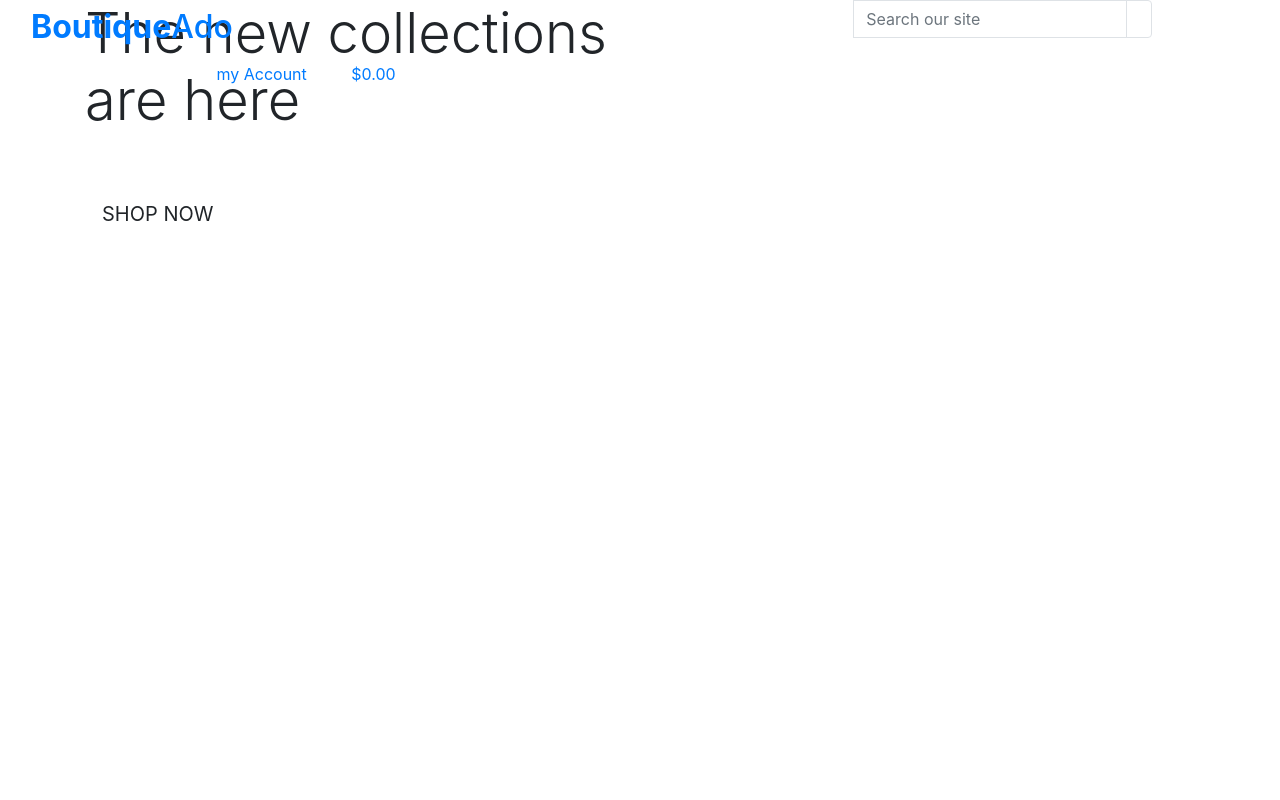
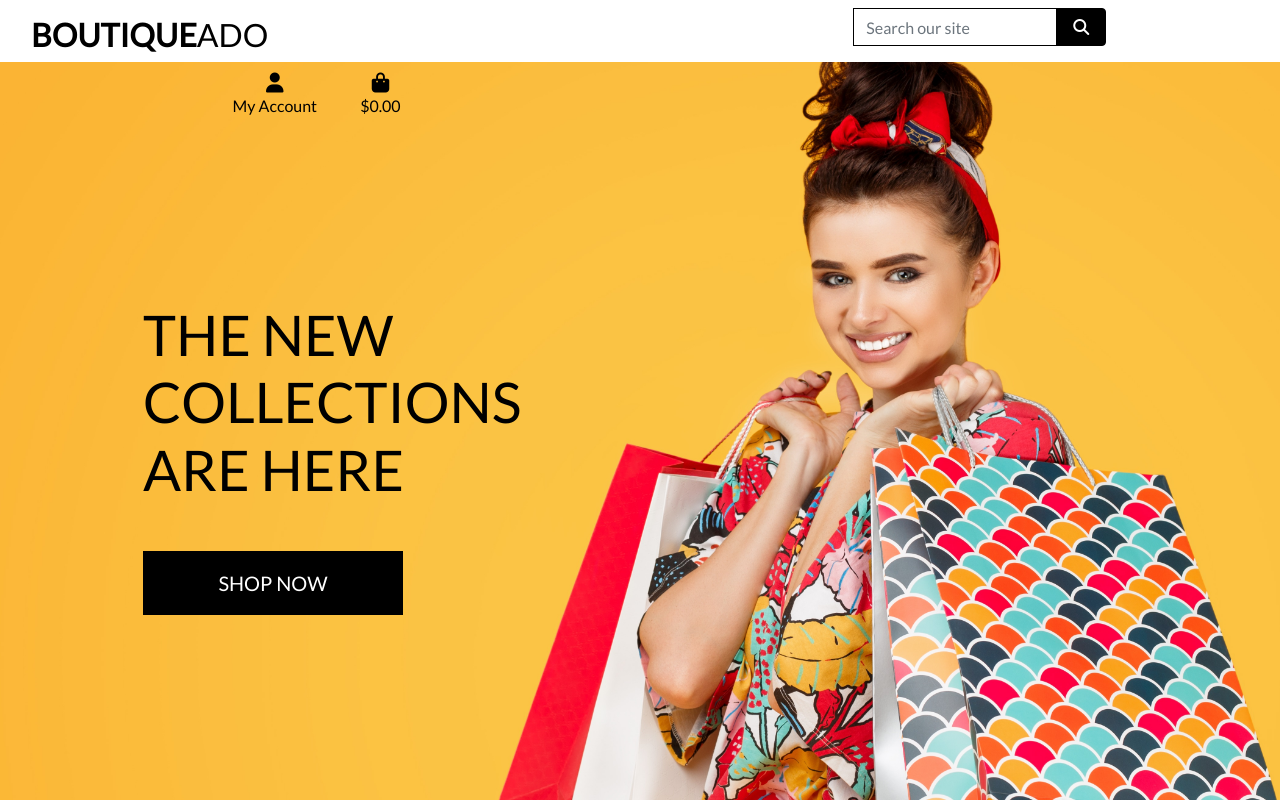
Before and after one commit to AmyKeedwell/boutique_ado_v1, a Django app: page / in a window 1280 px wide. Run offline with Django 3.2, Linux system fonts and the light colour scheme; the visitor is signed in with stand-in values (Sample User, id 1); some libraries are stand-ins or nearby versions.

Commit message:
completed homepage header and css

```diff
--- a/boutique_ado/settings.py
+++ b/boutique_ado/settings.py
@@ -147,3 +147,7 @@
 # https://docs.djangoproject.com/en/3.1/howto/static-files/
 
 STATIC_URL = '/static/'
+STATICFILES_DIRS = (os.path.join(BASE_DIR, 'static'),)
+
+MEDIA_URL = '/media/'
+MEDIA_ROOT = os.path.join(BASE_DIR, 'media')
--- a/boutique_ado/urls.py
+++ b/boutique_ado/urls.py
@@ -15,9 +15,11 @@
 """
 from django.contrib import admin
 from django.urls import path, include
+from django.conf import settings
+from django.conf.urls.static import static
 
 urlpatterns = [
     path('admin/', admin.site.urls),
     path('accounts/', include('allauth.urls')),
     path('', include('home.urls')),
-]
+] + static(settings.MEDIA_URL, document_root=settings.MEDIA_ROOT)
--- /dev/null
+++ b/static/css/base.css
@@ -0,0 +1,81 @@
+html {
+    height: 100%;
+}
+
+body {
+    background: url('/media/homepage_background_cropped.jpg') no-repeat center center fixed;
+    background-size: cover;
+    height: calc(100vh - 164px);
+    color: #555;
+    font-family: 'Lato'
+}
+
+/* from Bulma */
+.icon {
+    align-items: center;
+    display: inline-flex;
+    justify-content: center;
+    height: 1.5rem;
+    width: 1.5rem;
+}
+
+.logo-font {
+    text-transform: uppercase;
+}
+
+.main-logo-link {
+    width: fit-content;
+}
+
+.shop-now-button {
+    background: black;
+    color: white;
+    min-width: 260px;
+}
+
+.btn-black {
+    background: black;
+    color: white;
+}
+
+.shop-now-button:hover,
+.shop-now-button:active,
+.shop-now-button:focus,
+.btn-black:hover,
+.btn-black:active,
+.btn-black:focus {
+    background: #222;
+    color: white;
+}
+
+.text-black {
+    color: #000 !important;
+}
+
+.border-black {
+    border: 1px solid black !important;
+}
+
+/* -------------------------------- Media Queries */
+
+/* Slightly larger container on xl screens */
+@media (min-width: 1200px) {
+  .container {
+    max-width: 80%;
+  }
+}
+
+/* fixed top navbar only on medium and up */
+@media (min-width: 992px) {
+    .fixed-top-desktop-only {
+        position: fixed;
+        top: 0;
+        right: 0;
+        left: 0;
+        z-index: 1030;
+    }
+
+    .header-container {
+        padding-top: 164px;
+    }
+}
--- a/templates/base.html
+++ b/templates/base.html
@@ -15,12 +15,16 @@
 
     {% block corecss %}
         <link rel="stylesheet" href="https://stackpath.bootstrapcdn.com/bootstrap/4.4.1/css/bootstrap.min.css" integrity="sha384-Vkoo8x4CGsO3+Hhxv8T/Q5PaXtkKtu6ug5TOeNV6gBiFeWPGFN9MuhOf23Q9Ifjh" crossorigin="anonymous">
-    {% endblock %}
+        <link rel="preconnect" href="https://fonts.gstatic.com">
+        <link rel="stylesheet" href="https://fonts.googleapis.com/css2?family=Lato&display=swap">
+        <link rel="stylesheet" href="{% static 'css/base.css' %}">
+        {% endblock %}
 
     {% block extra_css %}
     {% endblock %}
 
     {% block corejs %}
+        <script src="https://kit.fontawesome.com/d2fc2c0a81.js" crossorigin="anonymous"></script>
         <script src="https://code.jquery.com/jquery-3.4.1.slim.min.js" integrity="sha384-J6qa4849blE2+poT4WnyKhv5vZF5SrPo0iEjwBvKU7imGFAV0wwj1yYfoRSJoZ+n" crossorigin="anonymous"></script>
         <script src="https://cdn.jsdelivr.net/npm/popper.js@1.16.0/dist/umd/popper.min.js" integrity="sha384-Q6E9RHvbIyZFJoft+2mJbHaEWldlvI9IOYy5n3zV9zzTtmI3UksdQRVvoxMfooAo" crossorigin="anonymous"></script>
         <script src="https://stackpath.bootstrapcdn.com/bootstrap/4.4.1/js/bootstrap.min.js" integrity="sha384-wfSDF2E50Y2D1uUdj0O3uMBJnjuUD4Ih7YwaYd1iqfktj0Uod8GCExl3Og8ifwB6" crossorigin="anonymous"></script>
@@ -33,7 +37,7 @@
   </head>
   <body>
     <header class="container-fluid fixed-top">
-        <div class="row">
+        <div id="topnav" class="row bg-white pt-lg-2 d-none d-lg-flex">
             <div class="col-12 col-lg-4 my-auto py-1 py-lg-0 text-center text-lg-left">
                 <a href="{% url 'home' %}" class="nav-link main-logo-link">
                     <h2 class="logo-font text-black my-0"><strong>Boutique</strong>Ado</h2>
@@ -52,18 +56,19 @@
                         </div>
                     </div>
                 </form>
+            </div>
             <div class="col-12 col-lg-4 my-auto py-1 py-lg-0">
                 <ul class="list-inline list-unstyled text-center text-lg-right my-0">
                     <li class="list-inline-item dropdown">
                         <a class="text-black nav-link" href="#" id="user-options" data-toggle="dropdown" aria-haspopup="true" aria-expanded="false">
                             <div class="text-center">
                                 <div><i class="fas fa-user fa-lg"></i></div>
-                                <p class="my-0">my Account</p>
+                                <p class="my-0">My Account</p>
                             </div>
                         </a>
                         <div class="dropdown-menu border-0" aria-labelledby="user-options">
-                            {% if request.user.is.authenticated %}
-                                {% if request.user.superuser %}
+                            {% if request.user.is_authenticated %}
+                                {% if request.user.is_superuser %}
                                     <a href="" class="dropdown-item">Product Management</a>
                                 {% endif %}
                                 <a href="" class="dropdown-item">My Profile</a>
@@ -75,7 +80,7 @@
                         </div>
                     </li>
                     <li class="list-inline-item">
-                        <a class="{% if grand_total %} text-info font-weight-bold {% else %} text-black {% endif %} nav-link" href="">
+                        <a class="{% if grand_total %}text-info font-weight-bold{% else %}text-black{% endif %} nav-link" href="">
                             <div class="text-center">
                                 <div><i class="fas fa-shopping-bag fa-lg"></i></div>
                                 <p class="my-0">
```
Also changed, not shown: media/homepage_background_cropped.jpg (added).
